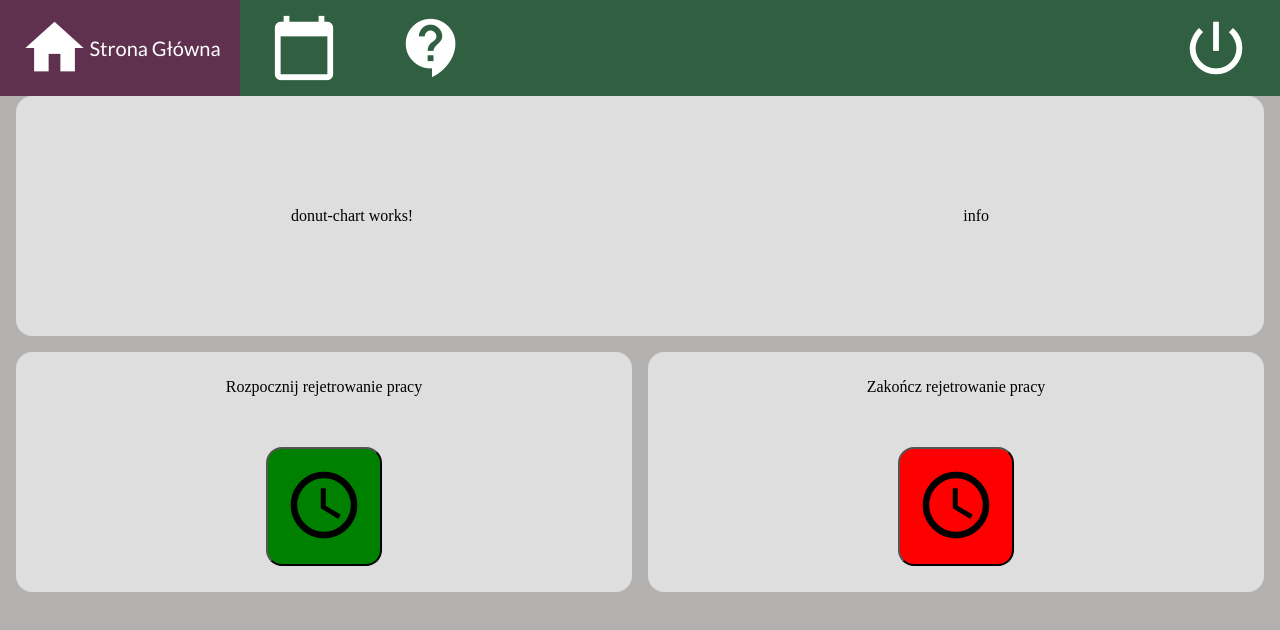
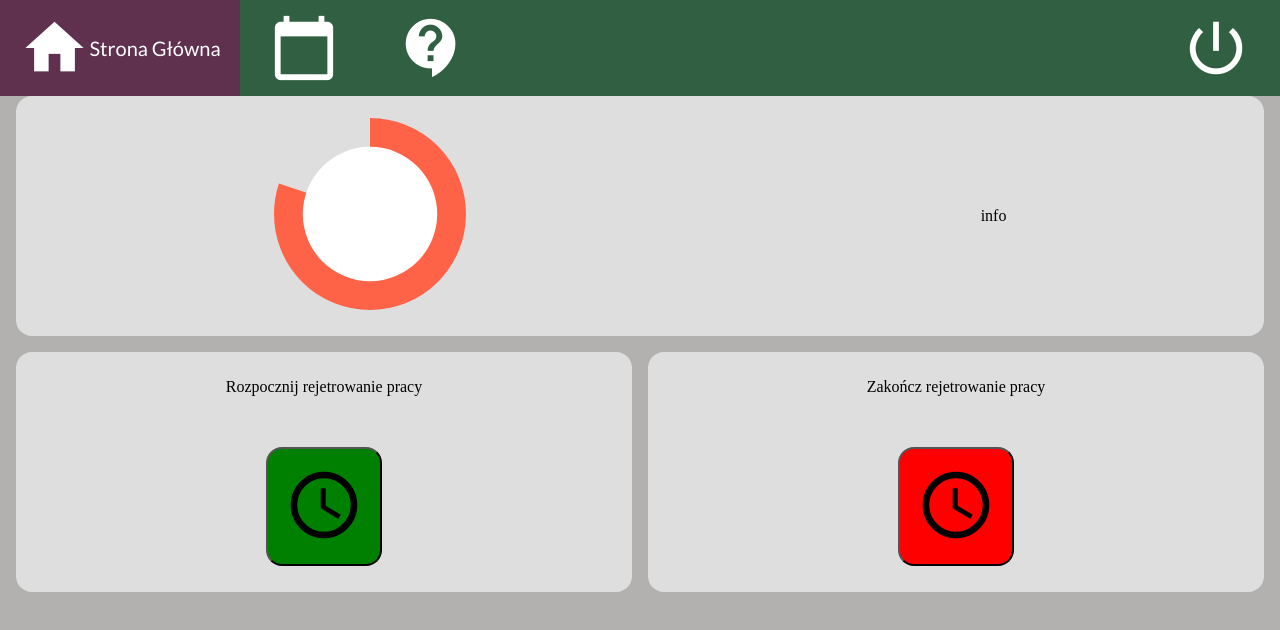
Before and after one commit to Karmazynowe-Zyrafy/AngularWebClockClient, an Angular app: page / in a window 1280 px wide. Shown: the top 630 px of the page. Built offline with nearby package versions, Linux system fonts and the light colour scheme.

Commit message:
Add donut chart.

```diff
--- a/src/app/donut-chart/donut-chart.component.css
+++ b/src/app/donut-chart/donut-chart.component.css
@@ -0,0 +1,4 @@
+svg {
+  height: 12rem;
+  width: 12rem;
+}
--- a/src/app/donut-chart/donut-chart.component.html
+++ b/src/app/donut-chart/donut-chart.component.html
@@ -1 +1,13 @@
-<p>donut-chart works!</p>
+<svg height="20" width="20" viewBox="0 0 20 20">
+  <circle
+    r="5"
+    cx="10"
+    cy="10"
+    fill="transparent"
+    stroke="tomato"
+    stroke-width="10"
+    stroke-dasharray="calc(80 * 31.42 / 100) 31.42"
+    transform="rotate(-90) translate(-20)"
+  />
+  <circle r="7" cx="10" cy="10" fill="white" />
+</svg>
```
